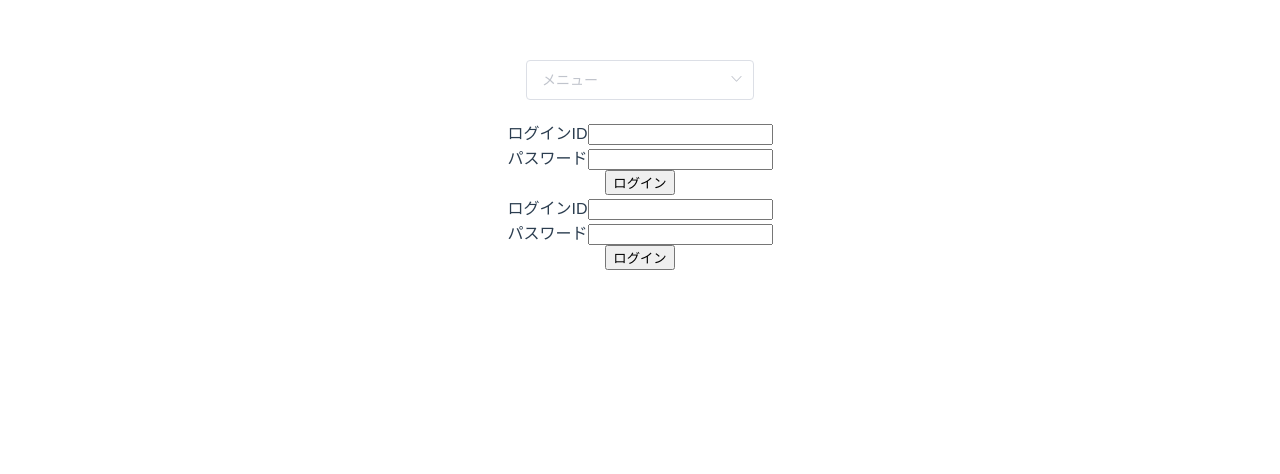
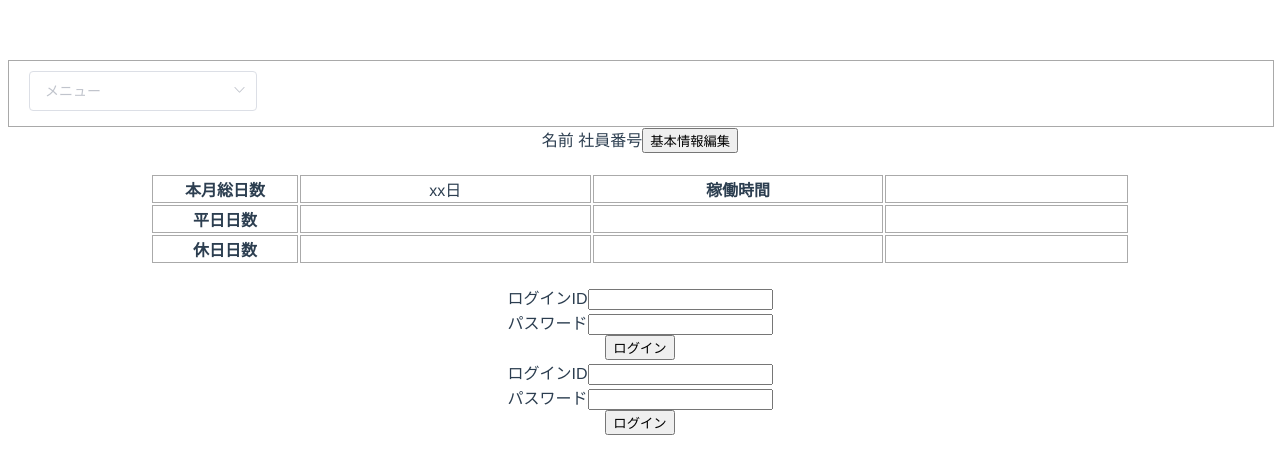
Before and after one commit to sichangSun/kintai-front, a Vue app: page / in a window 1280 px wide. Shown: the top 474 px of the page. Built offline with nearby package versions, Linux system fonts and the light colour scheme.

Commit message:
add : 管理者画面

```diff
--- a/src/components/HeaderMenu_screen.vue
+++ b/src/components/HeaderMenu_screen.vue
@@ -2,7 +2,7 @@
     <div id="HeaderMenu">
         <div class="Header">
             <el-header>
-                <el-select v-model="value" clearable placeholder="メニュー">
+                <el-select class="in_Header" v-model="value" clearable placeholder="メニュー">
                     <el-option
                         v-for="item in options"
                         :key="item.value"
@@ -12,6 +12,24 @@
                     </el-option>
                 </el-select>
             </el-header>
+        </div>
+        <div>
+            名前  社員番号<button @click="basic_info()" id="change_btn">基本情報編集</button>
+        </div>
+        <div class="Main">
+            <el-main>
+                <table>
+                    <tr>
+                        <th>本月総日数</th> <td>xx日</td> <th>稼働時間</th> <td></td>
+                    </tr>
+                    <tr>
+                        <th>平日日数</th> <td></td> <td></td> <td></td>
+                    </tr>
+                    <tr>
+                        <th>休日日数</th> <td></td> <td></td> <td></td>
+                    </tr>
+                </table>
+            </el-main>
         </div>
     </div>
 </template>
@@ -26,9 +44,7 @@ export default {
                 { value: 'Option1', label: 'パスワード修正' },
                 { value: 'Option2', label: '社員管理', disabled: true },
                 { value: 'Option3', label: '新規社員追加', disabled: true },
-                { value: '', label: '' },
-                { value: '', label: '' },
-                { value: 'Option6', label: 'ログアウト' },
+                { value: 'Option4', label: 'ログアウト' },
             ],
             value: '',
         }
@@ -38,4 +54,30 @@ export default {
 
 <style>
 
+.Header{
+    border: 1px solid #a9a9a9;
+    width: 100%;
+    height: 65px;
+}
+.in_Header{
+    float: left;
+}
+.el-header{
+    line-height: 60px;
+}
+
+
+table{
+  width: 80%;
+  margin: auto;
+}
+th{
+  width: 15%;
+  border:solid 1px #aaaaaa;
+}
+
+td{
+  width: 30%;
+  border:solid 1px #aaaaaa;
+}
 </style>
```
